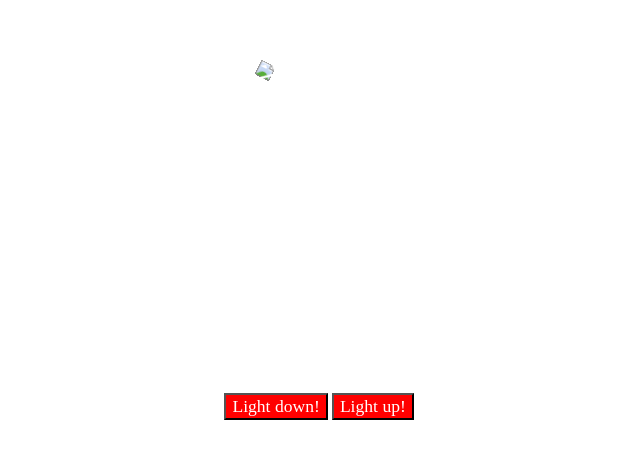
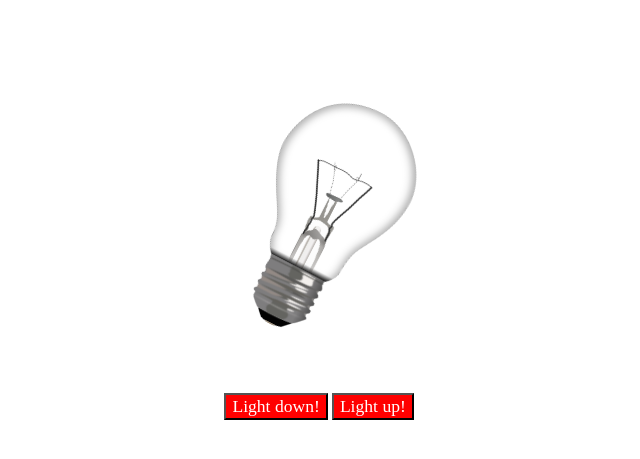
Before and after one commit to chaka2020/Animation, a plain HTML site: page ampoule/index.html in a window 1280 px wide. Shown: the part 107-566 px from the top of the page, without its empty margins (262-902 px from the left). Drawn offline with Linux system fonts and the light colour scheme.

Commit message:
Update index.html

```diff
--- a/ampoule/index.html
+++ b/ampoule/index.html
@@ -49,7 +49,7 @@
      <button onclick="myLight()">Light up!</button>
 
     </DIV>
-    <p><img src="Images/bulb-33238_1280.png" id="off" style="width: 150px;"></p>
+    <p><img src="bulb-33238_1280.png" id="off" style="width: 150px;"></p>
     <script>
 
      function myLight() {
```
